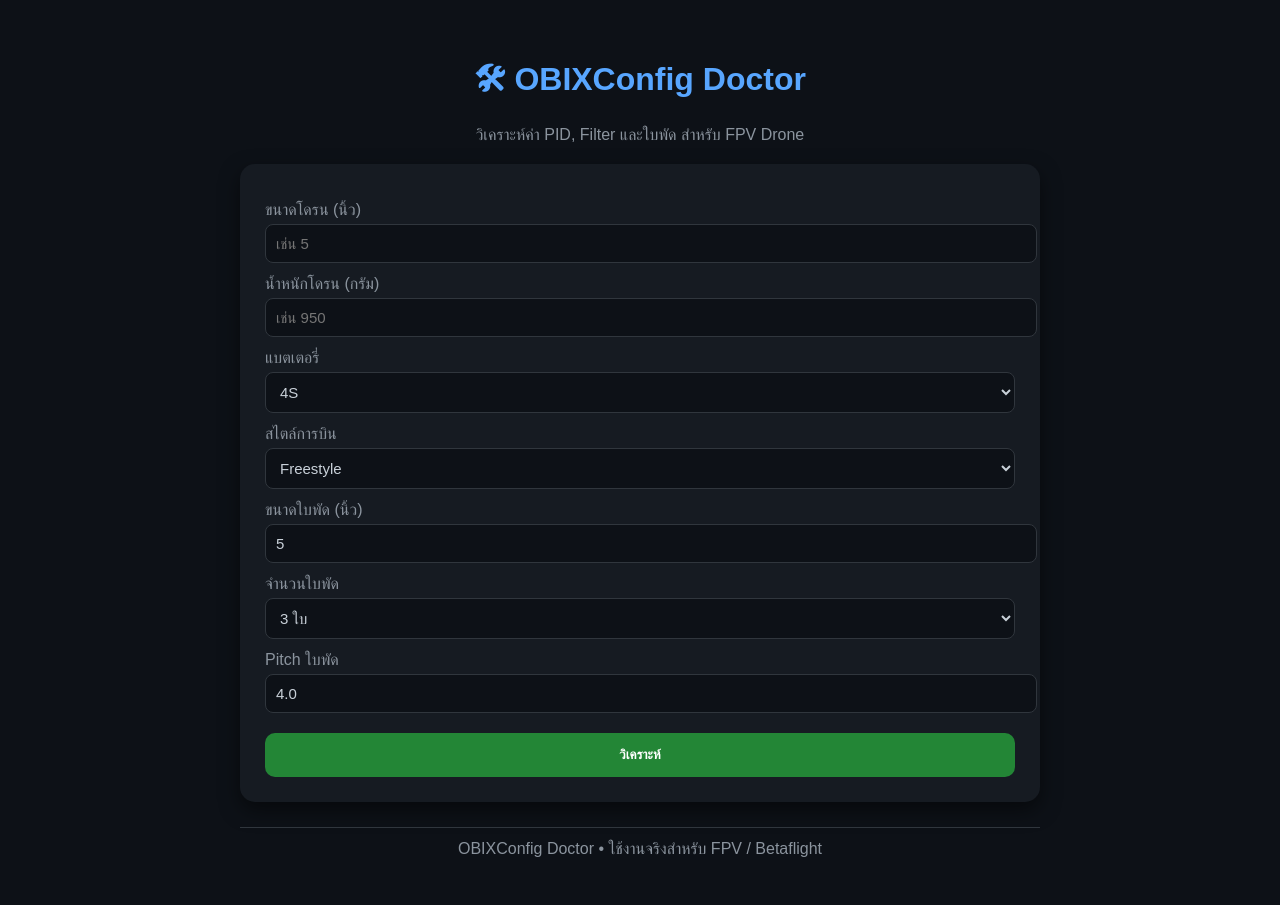
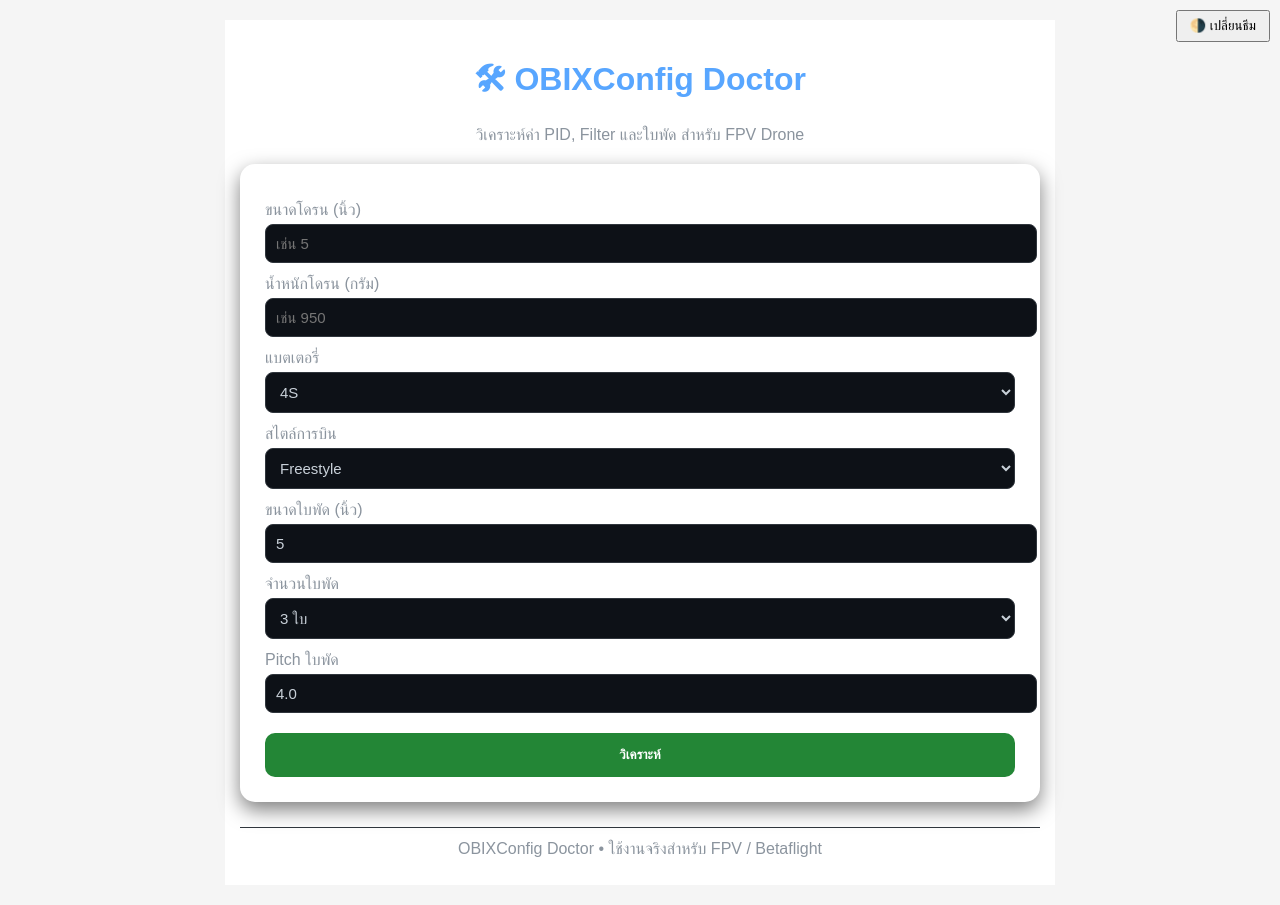
Before and after one commit to Santipap250/obixconfigdoctor-dev, a Flask app: page / in a window 1280 px wide. Run offline with Flask 3, Linux system fonts and the light colour scheme.

Commit message:
Implement theme toggle feature in index.html
Added dark and light theme styles and toggle functionality.

```diff
--- a/templates/index.html
+++ b/templates/index.html
@@ -7,15 +7,69 @@
 
 <link rel="stylesheet" href="{{ url_for('static', filename='css/style.css') }}">
 <script src="https://cdn.jsdelivr.net/npm/chart.js"></script>
+
+<style>
+:root {
+    --bg-color-light: #f5f5f5;
+    --text-color-light: #111;
+    --card-color-light: #fff;
+
+    --bg-color-dark: #121212;
+    --text-color-dark: #eee;
+    --card-color-dark: #1e1e1e;
+}
+
+body.light {
+    background-color: var(--bg-color-light);
+    color: var(--text-color-light);
+}
+
+body.light .container, body.light .form-card, body.light .result-card {
+    background-color: var(--card-color-light);
+}
+
+body.dark {
+    background-color: var(--bg-color-dark);
+    color: var(--text-color-dark);
+}
+
+body.dark .container, body.dark .form-card, body.dark .result-card {
+    background-color: var(--card-color-dark);
+}
+
+button.toggle-theme {
+    position: fixed;
+    top: 10px;
+    right: 10px;
+    padding: 6px 12px;
+    cursor: pointer;
+}
+</style>
+
 <script>
 function copyText(id) {
     const text = document.getElementById(id).innerText;
     navigator.clipboard.writeText(text);
     alert("คัดลอกไปใช้ใน Betaflight ได้แล้ว");
 }
+
+// Dark/Light toggle
+function toggleTheme() {
+    document.body.classList.toggle('dark');
+    document.body.classList.toggle('light');
+    localStorage.setItem('theme', document.body.classList.contains('dark') ? 'dark' : 'light');
+}
+
+window.onload = () => {
+    const savedTheme = localStorage.getItem('theme') || 'light';
+    document.body.classList.add(savedTheme);
+}
 </script>
 </head>
+
 <body>
+<button class="toggle-theme" onclick="toggleTheme()">🌗 เปลี่ยนธีม</button>
+
 <div class="container">
 <h1>🛠 OBIXConfig Doctor</h1>
 <p class="subtitle">วิเคราะห์ค่า PID, Filter และใบพัด สำหรับ FPV Drone</p>
```
